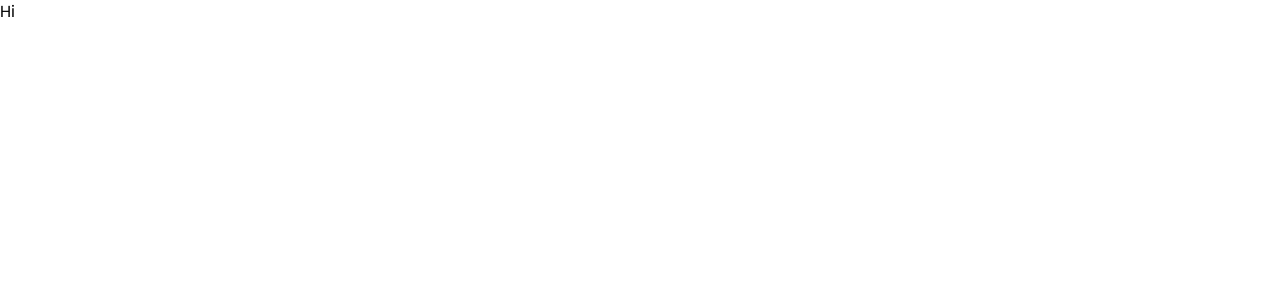
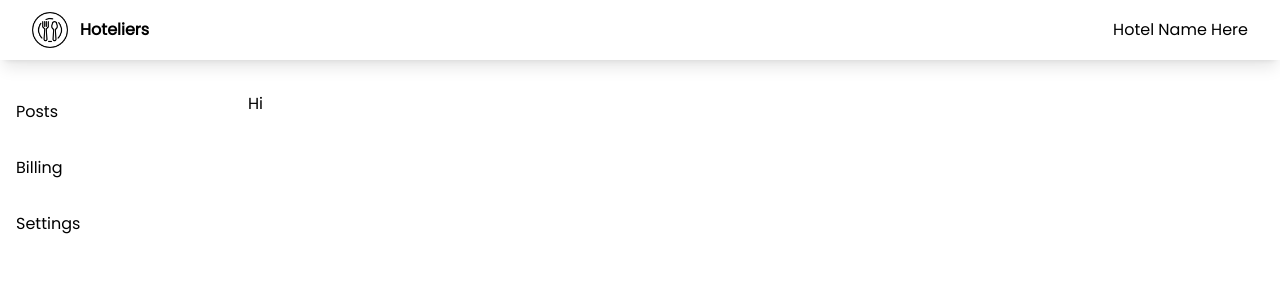
Before and after one commit to ChinmayaBisoi/restaurants-client, a Next.js app: page / in a window 1280 px wide. Shown: the top 300 px of the page. Built offline with nearby package versions, Linux system fonts and the light colour scheme.

Commit message:
side bar , navbar basic layout created

```diff
--- /dev/null
+++ b/src/components/Navbar.jsx
@@ -0,0 +1,18 @@
+import Image from "next/image";
+import Link from "next/link";
+
+const Navbar = () => {
+  return (
+    <nav className="sticky top-0 backdrop-saturate-200 backdrop-blur-sm z-30 flex items-center justify-between py-3 px-4 md:px-8 bg-white/80 shadow-lg">
+      <Link href={"/"}>
+        <div className="flex items-center gap-3">
+          <Image src="/dish.png" width={36} height={36} />
+          <h1 className="font-semibold">Hoteliers</h1>
+        </div>
+      </Link>
+      <div>Hotel Name Here</div>
+    </nav>
+  );
+};
+
+export default Navbar;
--- /dev/null
+++ b/src/components/Sidebar.jsx
@@ -0,0 +1,37 @@
+import Link from "next/link";
+
+const sidebarOptions = [
+  {
+    label: "Posts",
+    url: "/",
+  },
+  {
+    label: "Billing",
+    url: "/billing",
+  },
+  {
+    label: "Settings",
+    url: "/settings",
+  },
+];
+
+const Sidebar = ({}) => {
+  return (
+    <aside className="hidden w-[200px] flex-col gap-4 md:flex fixed">
+      {sidebarOptions.map(({ label, url }) => {
+        return (
+          <Link key={label} href={url}>
+            <div
+              className={`py-2 px-4 rounded-md flex items-center gap-3
+            ${"hover:bg-gray-200"}
+            `}>
+              {label}
+            </div>
+          </Link>
+        );
+      })}
+    </aside>
+  );
+};
+
+export default Sidebar;
--- /dev/null
+++ b/src/components/layouts/MainLayout.jsx
@@ -0,0 +1,18 @@
+import React from "react";
+import Navbar from "../Navbar";
+import Sidebar from "../Sidebar";
+
+const MainLayout = ({ children }) => {
+  return (
+    <>
+      <Navbar />
+      <div className="my-8 container grid flex-1 gap-12 md:grid-cols-[200px_1fr]">
+        <Sidebar />
+        <div className="md:flex hidden"></div>
+        {children}
+      </div>
+    </>
+  );
+};
+
+export default MainLayout;
--- a/src/pages/_app.js
+++ b/src/pages/_app.js
@@ -1,5 +1,5 @@
-import '@/styles/globals.css'
+import "@/styles/globals.css";
 
 export default function App({ Component, pageProps }) {
-  return <Component {...pageProps} />
+  return <Component {...pageProps} />;
 }
--- a/src/pages/index.js
+++ b/src/pages/index.js
@@ -1,5 +1,6 @@
 import Image from "next/image";
 import { Inter, Poppins } from "next/font/google";
+import MainLayout from "@/components/layouts/MainLayout";
 
 const inter = Inter({ subsets: ["latin"] });
 const poppins = Poppins({
@@ -8,5 +9,9 @@ const poppins = Poppins({
 });
 
 export default function Home() {
-  return <main className={poppins.className}>Hi</main>;
+  return (
+    <main className={poppins.className}>
+      <MainLayout>Hi</MainLayout>
+    </main>
+  );
 }
--- a/src/styles/globals.css
+++ b/src/styles/globals.css
@@ -19,3 +19,24 @@
 body {
   color: rgb(var(--foreground-rgb));
 }
+
+/* For Custom Scrollbar  */
+/* width */
+::-webkit-scrollbar {
+  width: 10px;
+}
+
+/* Track */
+::-webkit-scrollbar-track {
+  background: #f1f1f1;
+}
+
+/* Handle */
+::-webkit-scrollbar-thumb {
+  background: #ddd;
+}
+
+/* Handle on hover */
+::-webkit-scrollbar-thumb:hover {
+  background: #888;
+}
```
Also changed, not shown: public/dish.png (added), 1 other file (tests, documents, lock files or other folders).
